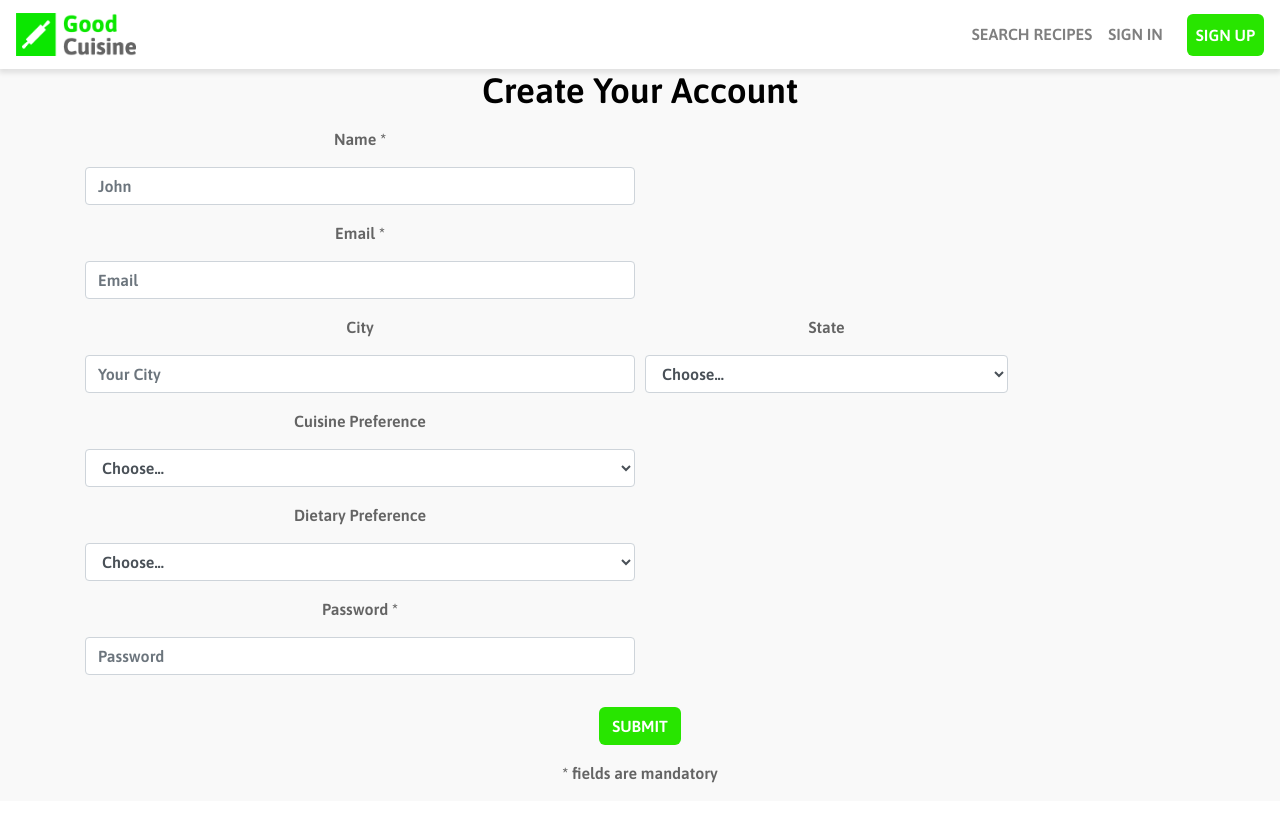
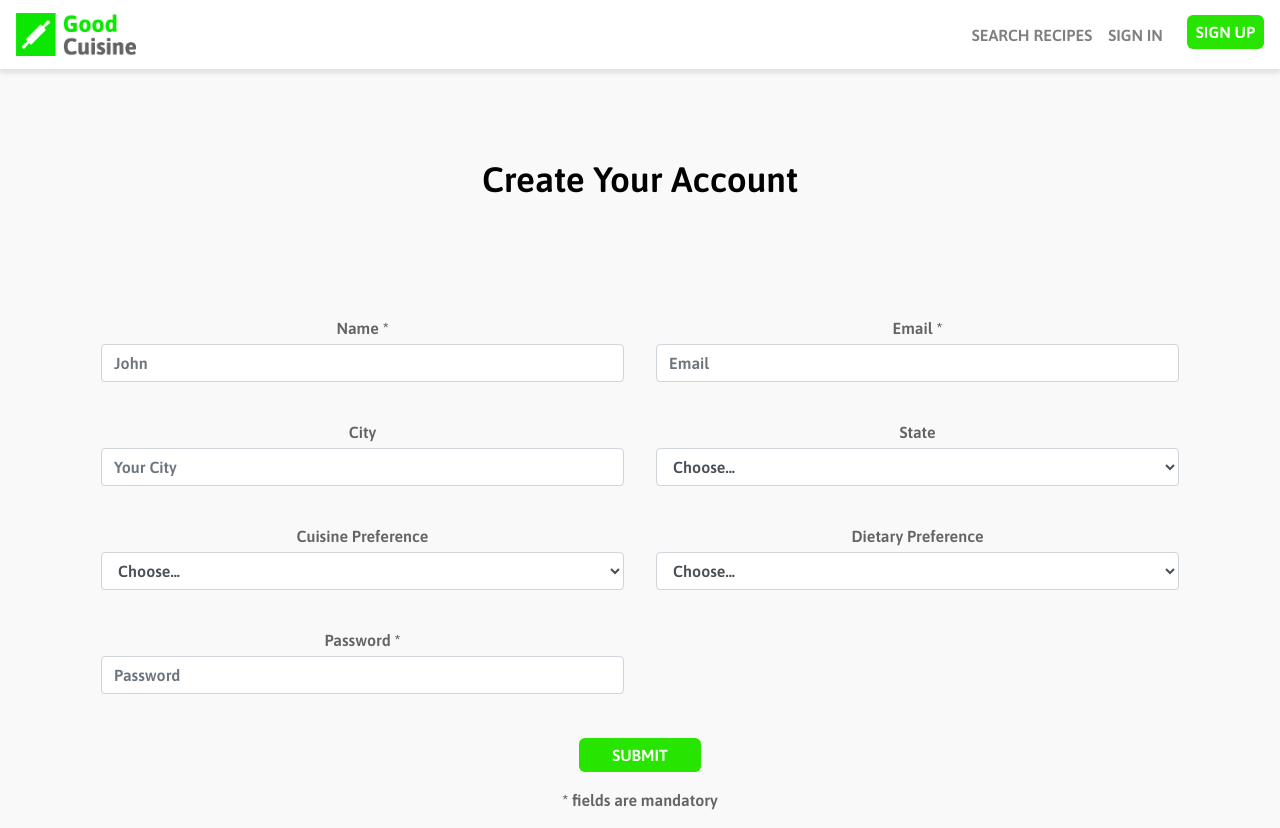
Before and after one commit to schoe14/Good-Cuisine, a Node server app: page /signup in a window 1280 px wide. Before the commit the page ends 783 px from the top, so only its background shows below. Run offline with Node 20, Linux system fonts and the light colour scheme; some libraries are stand-ins or nearby versions.

Commit message:
Styled sign up page

```diff
--- a/public/css/style.css
+++ b/public/css/style.css
@@ -86,6 +86,7 @@ button, .btn, .sign-up-btn {
   background-color: #28e500 !important;
   border: thin solid transparent !important;
   border-radius: 6px;
+  padding: .25em 2em;
   color: #fff !important;
   font-weight: bold;
   text-transform: uppercase;
@@ -105,10 +106,33 @@ button:focus, button:hover, .btn:focus, .btn:hover, .sign-up-btn:focus, .sign-up
           box-shadow: none !important;
 }
 
+@media (max-width: 768px) {
+  button, .btn, .sign-up-btn {
+    width: 100%;
+  }
+}
+
+input:hover,
+input:focus {
+  border: thin solid #ddd;
+  border-left: 8px solid #28e500;
+  outline: none !important;
+  -webkit-box-shadow: none !important;
+          box-shadow: none !important;
+}
+
+select:hover,
+select:focus {
+  outline: none !important;
+  -webkit-box-shadow: none !important;
+          box-shadow: none !important;
+}
+
 .modal .close {
   border: none !important;
   background-color: #fff !important;
   color: #28e500 !important;
+  width: 3em;
 }
 
 .modal .close:hover, .modal .close:focus {
@@ -140,12 +164,32 @@ body nav .navbar-toggler {
   background-color: white !important;
   -webkit-transition: all .4s;
   transition: all .4s;
+  width: 3em;
 }
 
 body nav .navbar-toggler:hover, body nav .navbar-toggler:focus {
   outline: none !important;
   -webkit-box-shadow: none;
           box-shadow: none;
+}
+
+.singup-page .header-wrap {
+  padding: 8% 0;
+}
+
+.singup-page .header-wrap h1, .singup-page .header-wrap h3 {
+  margin: 0;
+}
+
+.singup-page .form-row label {
+  margin-bottom: .25em;
+}
+
+@media (min-width: 768px) {
+  .singup-page .form-row {
+    width: 48%;
+    margin: 1%;
+  }
 }
 
 .recipe-search-block {
@@ -156,7 +200,7 @@ body nav .navbar-toggler:hover, body nav .navbar-toggler:focus {
 }
 
 .recipe-search-block .welcome {
-  margin: 10% 0;
+  padding: 8% 0;
 }
 
 .recipe-search-block .nav-tabs .active {
--- a/public/sass/style.scss
+++ b/public/sass/style.scss
@@ -131,6 +131,7 @@ button, .btn, .sign-up-btn {
     background-color: $c-theme!important;
     border: thin solid transparent!important;
     border-radius: 6px;
+    padding: .25em 2em;
     color: $c-white!important;
     font-weight: bold;
     text-transform: uppercase;
@@ -144,7 +145,28 @@ button, .btn, .sign-up-btn {
         outline: none !important;
         box-shadow: none!important;
     }
+    @media (max-width: $mq-medium) {
+        width: 100%;
+    }
 }
+
+
+// =================================
+//	Forms
+// =================================
+input:hover,
+input:focus {
+    border: thin solid #ddd;
+    border-left: 8px solid $c-theme;
+    outline: none !important;
+    box-shadow: none!important;
+}
+select:hover,
+select:focus {
+    outline: none !important;
+    box-shadow: none!important;
+}
+
 
   // =================================
 //	Modals
@@ -154,6 +176,7 @@ button, .btn, .sign-up-btn {
         border: none!important;
         background-color: $c-white!important;
         color: $c-theme!important;
+        width: 3em;
         &:hover, &:focus {
             border: none!important;
             color: $c-theme2!important;
@@ -187,10 +210,35 @@ body {
         .navbar-toggler {
             background-color: white!important;
             transition: all .4s;
+            width: 3em;
             &:hover, &:focus {
                 outline: none !important;
                 box-shadow: none;
             }
+        }
+    }
+}
+
+
+
+// =================================
+//	Sign Up Page
+// =================================
+
+.singup-page {
+    .header-wrap {
+        padding: 8% 0;
+        h1, h3 {
+            margin: 0;
+        }
+    }
+    .form-row {
+        label {
+            margin-bottom: .25em;
+        }
+        @media (min-width: $mq-medium) {
+            width: 48%;
+            margin: 1%;
         }
     }
 }
@@ -202,7 +250,7 @@ body {
 .recipe-search-block {
     @include center(90%, $mq-large);
     .welcome {
-        margin: 10% 0;
+        padding: 8% 0;
     }
     .nav-tabs {
         .active {
--- a/views/accounts.handlebars
+++ b/views/accounts.handlebars
@@ -1,6 +1,6 @@
 {{> Navigation/nav-block search=false view=false account=false signup=true}}
 
-<div class="container">
+<div class="container singup-page">
     <header class="create-acct-wrap header-wrap" align="center">
         <h1>Create Your Account</h1>
         <h3 id="create-err-msg"></h3>
@@ -9,30 +9,32 @@
     <h3 id="err-msg"></h3>
 
     <form id="create-form">
+        <div class="form-fields d-md-flex flex-md-wrap">
             <div class="form-row">
-            <div class="form-group col-md-6">
+                <div class="form-group col-12">
                     <label for="inputName">Name *</label>
                     <input type="text" class="form-control" id="inputName" placeholder="John">
                 </div>
             </div>
 
             <div class="form-row">
-            <div class="form-group col-md-6">
+                <div class="form-group col-12">
                     <label for="inputEmail">Email *</label>
                     <input type="email" class="form-control" id="inputEmail" placeholder="Email">
-            </div>
-            <div class="col-md-6 my-2">
                     <h7 id="err-msg-email">
                     </h7>
                 </div>
             </div>
 
             <div class="form-row">
-            <div class="form-group col-md-6">
+                <div class="form-group col-12">
                     <label for="inputCity">City</label>
                     <input type="text" class="form-control" id="inputCity" placeholder="Your City">
                 </div>
-            <div class="form-group col-md-4">
+            </div>
+
+            <div class="form-row">
+                <div class="form-group col-12">
                     <label for="inputState">State</label>
                     <select id="inputState" class="form-control">
                         <option selected>Choose...</option>
@@ -92,7 +94,7 @@
             </div>
 
             <div class="form-row">
-            <div class="form-group col-md-6">
+                <div class="form-group col-12">
                     <label for="inputPreference1">Cuisine Preference</label>
                     <select id="inputPreference1" class="form-control">
                         <option selected>Choose...</option>
@@ -105,7 +107,7 @@
             </div>
 
             <div class="form-row">
-            <div class="form-group col-md-6">
+                <div class="form-group col-12">
                     <label for="inputPreference2">Dietary Preference</label>
                     <select id="inputPreference2" class="form-control">
                         <option selected>Choose...</option>
@@ -120,13 +122,12 @@
             </div>
 
             <div class="form-row">
-            <div class="form-group col-md-6">
+                <div class="form-group col-12">
                     <label for="inputPassword">Password *</label>
                     <input type="password" class="form-control" id="inputPassword" placeholder="Password">
-            </div>
-            <div class="col-md-6 my-2">
                                         <h7 id="err-msg-password">
                     </h7>
+                </div>
             </div>
         </div>
 
@@ -141,5 +142,5 @@
                 * fields are mandatory
             </h7>
         </div>
-
     </form>
+</div>
```
Also changed, not shown: 1 other file. Lines whose indentation alone changed are shown as unchanged.
